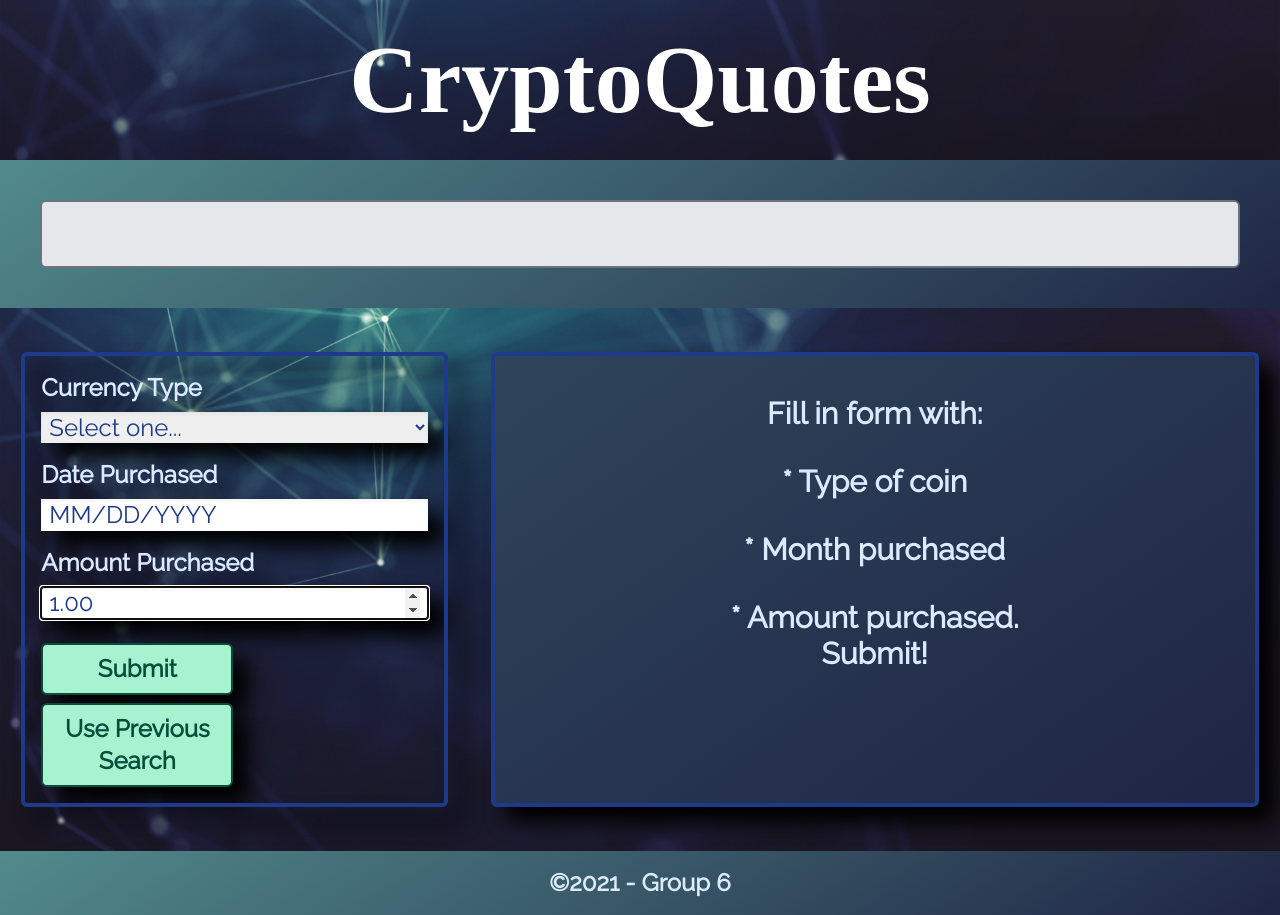
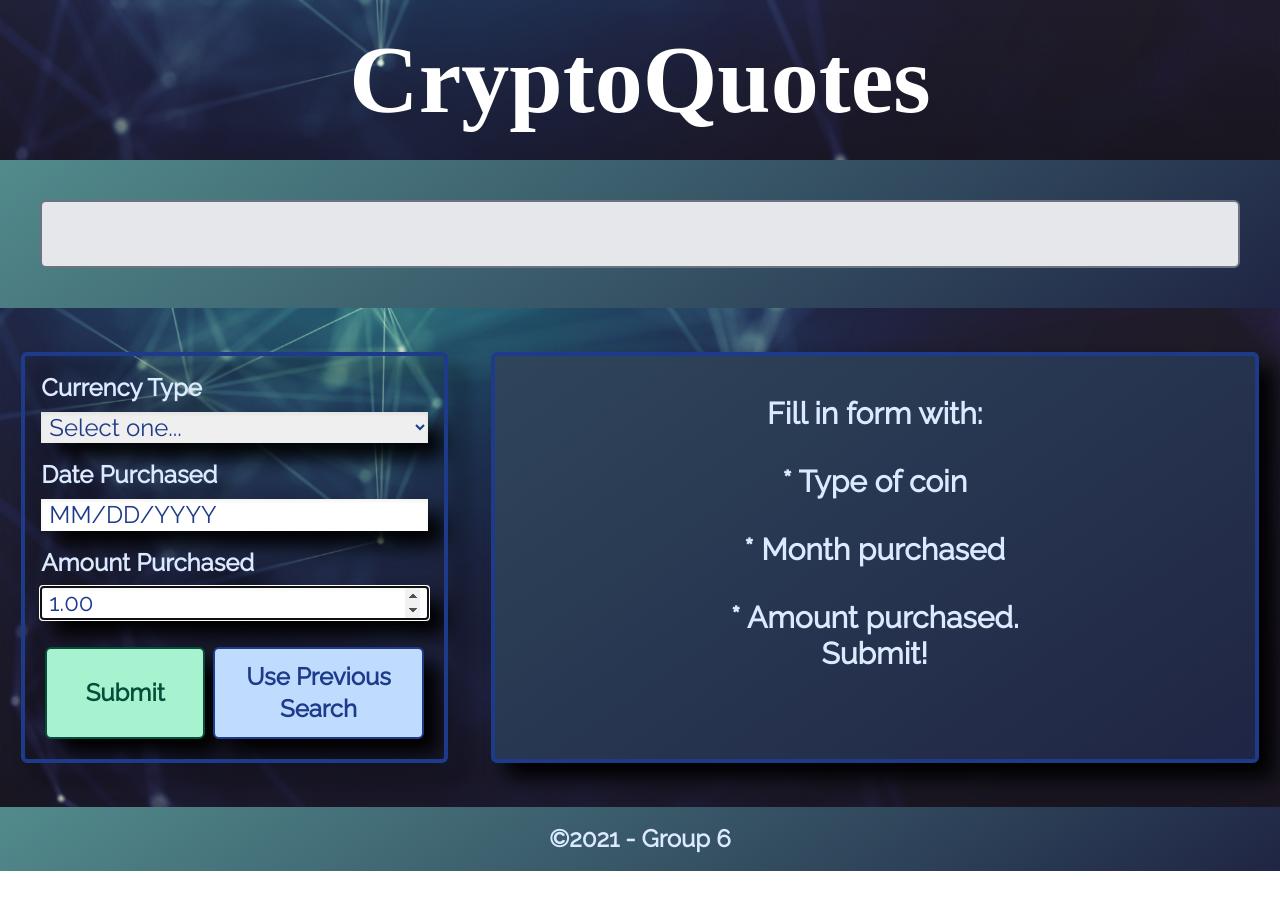
Before and after one commit to KrisSmith7/cryptoquotes, a plain HTML site: page index.html in a window 1280 px wide. After the commit the page ends 871 px from the top, so only its background shows below. Drawn offline with nearby package versions, Linux system fonts and the light colour scheme; a web font is replaced by a local one.

Commit message:
updated gif on readme, flex position for buttons

```diff
--- a/index.html
+++ b/index.html
@@ -37,15 +37,16 @@
                         <option value="BTC">Bitcoin</option>
                         <option value="ETH">Ethereum</option>
                         <option value="DOGE">Dogecoin</option>
-                        <option value="SHIB">Shiba Inu</option>
                         <option value="AMP">Amp</option>
                     </select>
                     <label class="form-label pb-2" for="date">Date Purchased</label>
                     <input name="date" id="date" type="text" placeholder="MM/DD/YYYY" autocomplete="off" class="form-input mb-4 px-2 text-blue-900 shadow-inner placeholder-blue-900"/>
                     <label class="form-label pb-2" for="amount">Amount Purchased</label>
                     <input name="amount" id="amount" type="number" placeholder="1.00" step="0.01" min="0" autofocus="true" class="form-input mb-4 px-2 text-blue-900 shadow-inner placeholder-blue-900"/>
-                    <button id="submit" type="submit" class="btn bg-green-200 text-green-900 border-green-900 rounded-md border-2 font-bold w-48 mt-2 p-2">Submit</button>
-                    <button id="recent" type="submit" class="btn bg-green-200 text-green-900 border-green-900 rounded-md border-2 font-bold w-48 mt-2 p-2">Use Previous Search</button>
+                   <div class="flex justify-between mt-2">
+                    <button id="submit" type="submit" class="btn bg-green-200 text-green-900 border-green-900 rounded-md border-2 font-bold w-48 m-1 p-3">Submit</button>
+                    <button id="recent" type="submit" class="btn bg-blue-200 text-blue-900 border-blue-900 rounded-md border-2 font-bold m-1 p-3">Use Previous Search</button>
+                </div>
                 </form>
             </div>
 
```
Also changed, not shown: 2 other files.
